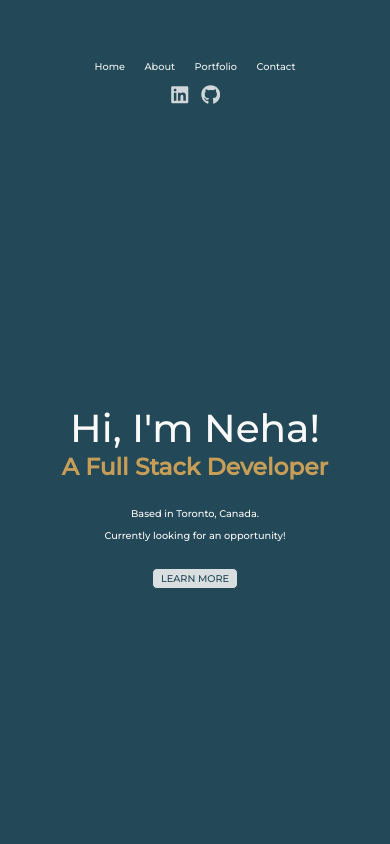
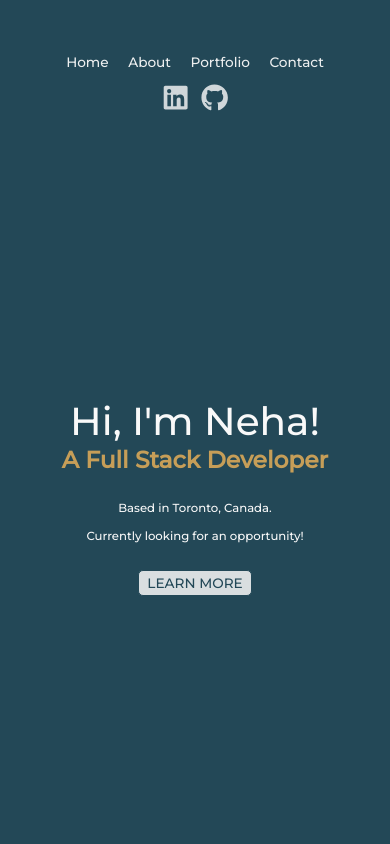
Before and after one commit to bholeneha/portfolio, a React (Create React App) app: page / in a window 390 px wide. Shown: the top 844 px of the page. Built offline with nearby package versions, Linux system fonts and the light colour scheme.

Commit message:
fix text size for mobile view

```diff
--- a/src/components/Contact/Contact.js
+++ b/src/components/Contact/Contact.js
@@ -6,9 +6,9 @@ export default function Contact() {
             <div class="ContactMe">
                 <h1>Contact</h1>
                 <div>
-                    <p>I am currently looking for opportunities, </p>
-                    <p>I'd love chat about anything dev, learn about your journey or just simply hear from you!</p>
-                    <p>Connect with me via email!</p>
+                    <p>I am currently looking for opportunities, </p><br />
+                    <p>I'd love chat about anything dev, learn about your journey or just simply hear from you!</p><br />
+                    <p>Connect with me via email!</p><br />
                     <button><a href='mailto:connect@nehabhole.com'>CONNECT</a></button>
                 </div>
             </div>
--- a/src/components/Contact/Contact.scss
+++ b/src/components/Contact/Contact.scss
@@ -1,7 +1,6 @@
 .Contact {
     align-items: center;
     height: 80vh;
-    // background-color: var(--cultured);
 
     .ContactMe {
         width: 80vw;
@@ -18,6 +17,14 @@
         div {
             text-align: center;
             justify-self: center;
+
+            $breakpoint-tablet: 900px;
+
+            @media (max-width: $breakpoint-tablet) {
+                p {
+                    font-size: 4vmin !important;
+                }
+            }
         }
     }
 }
--- a/src/components/Footer/Footer.js
+++ b/src/components/Footer/Footer.js
@@ -6,8 +6,8 @@ export default function Footer() {
         <div className='Footer' id='Footer'>
 
             <div className="Links Social-Media">
-                <a href='https://www.linkedin.com/in/nehabhole/'><FaLinkedin className='icon' /></a>
-                <a href='https://github.com/bholeneha'><FaGithub className='icon' /></a>
+                <a href='https://www.linkedin.com/in/nehabhole/' aria-label="LinkedIn"><FaLinkedin className='icon' /></a>
+                <a href='https://github.com/bholeneha' aria-label="Github"><FaGithub className='icon' /></a>
             </div>
             <p>Copyright © Neha Bhole 2023</p>
         </div>
--- a/src/components/Footer/Footer.scss
+++ b/src/components/Footer/Footer.scss
@@ -36,6 +36,14 @@
                     }
                 }
             }
+
+            $breakpoint-tablet: 900px;
+
+            @media (max-width: $breakpoint-tablet) {
+                .icon {
+                    font-size: 7vmin !important;
+                }
+            }
         }
     }
 
--- a/src/components/NavBar/NavBar.js
+++ b/src/components/NavBar/NavBar.js
@@ -31,8 +31,8 @@ export default function NavBar() {
                 <Link to='#Contact' smooth >Contact</Link>
             </div>
             <div className=" Social-Media">
-                <a href='https://www.linkedin.com/in/nehabhole/'><FaLinkedin className='icon' /></a>
-                <a href='https://github.com/bholeneha'><FaGithub className='icon' /></a>
+                <a href='https://www.linkedin.com/in/nehabhole/' aria-label="LinkedIn"><FaLinkedin className='icon' /></a>
+                <a href='https://github.com/bholeneha' aria-label="Github"><FaGithub className='icon' /></a>
             </div>
         </div >
     )
--- a/src/components/NavBar/NavBar.scss
+++ b/src/components/NavBar/NavBar.scss
@@ -16,7 +16,12 @@
 
         &:hover {
             border-bottom: 2px solid var(--mustard);
+        }
 
+        $breakpoint-tablet: 900px;
+
+        @media (max-width: $breakpoint-tablet) {
+            font-size: 3.5vmin;
         }
     }
 
@@ -52,6 +57,14 @@
                     }
                 }
             }
+
+            $breakpoint-tablet: 900px;
+
+            @media (max-width: $breakpoint-tablet) {
+                .icon {
+                    font-size: 7vmin !important;
+                }
+            }
         }
     }
 
--- a/src/components/Portfolio/Portfolio.scss
+++ b/src/components/Portfolio/Portfolio.scss
@@ -58,6 +58,10 @@
                     width: 70vw;
                 }
 
+                div>p {
+                    font-size: 3vmin;
+                }
+
             }
         }
     }
--- a/src/index.scss
+++ b/src/index.scss
@@ -32,6 +32,12 @@ h3 {
 p {
   margin: 2vmin 0 !important;
   font-size: 2.5vmin;
+
+  $breakpoint-tablet: 900px;
+
+  @media (max-width: $breakpoint-tablet) {
+    font-size: 3vmin;
+  }
 }
 
 // Global Button Styling
@@ -63,4 +69,10 @@ button {
       color: var(--cultured)
     }
   }
+
+  $breakpoint-tablet: 900px;
+
+  @media (max-width: $breakpoint-tablet) {
+    font-size: 3.5vmin;
+  }
 }
```
